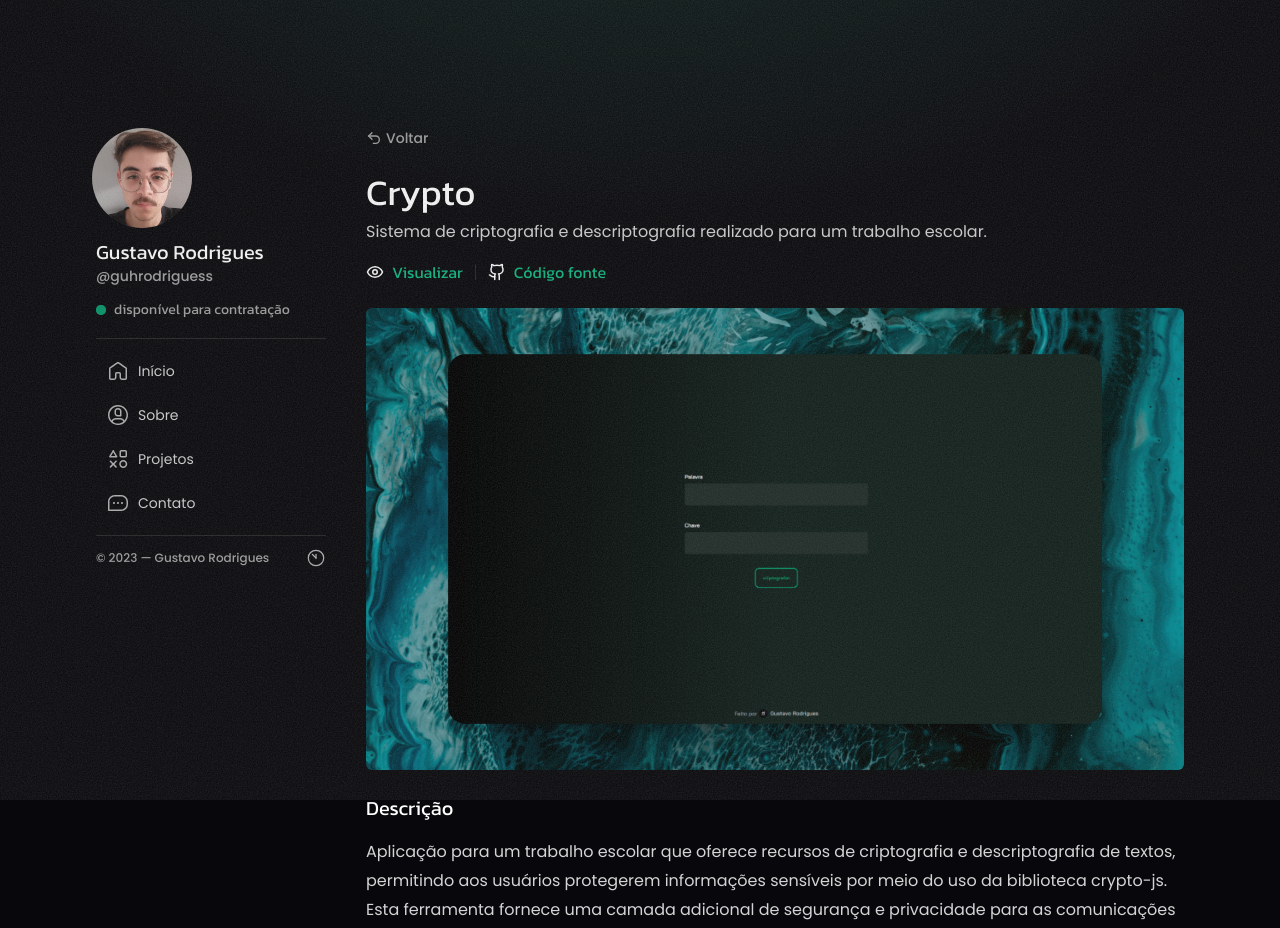
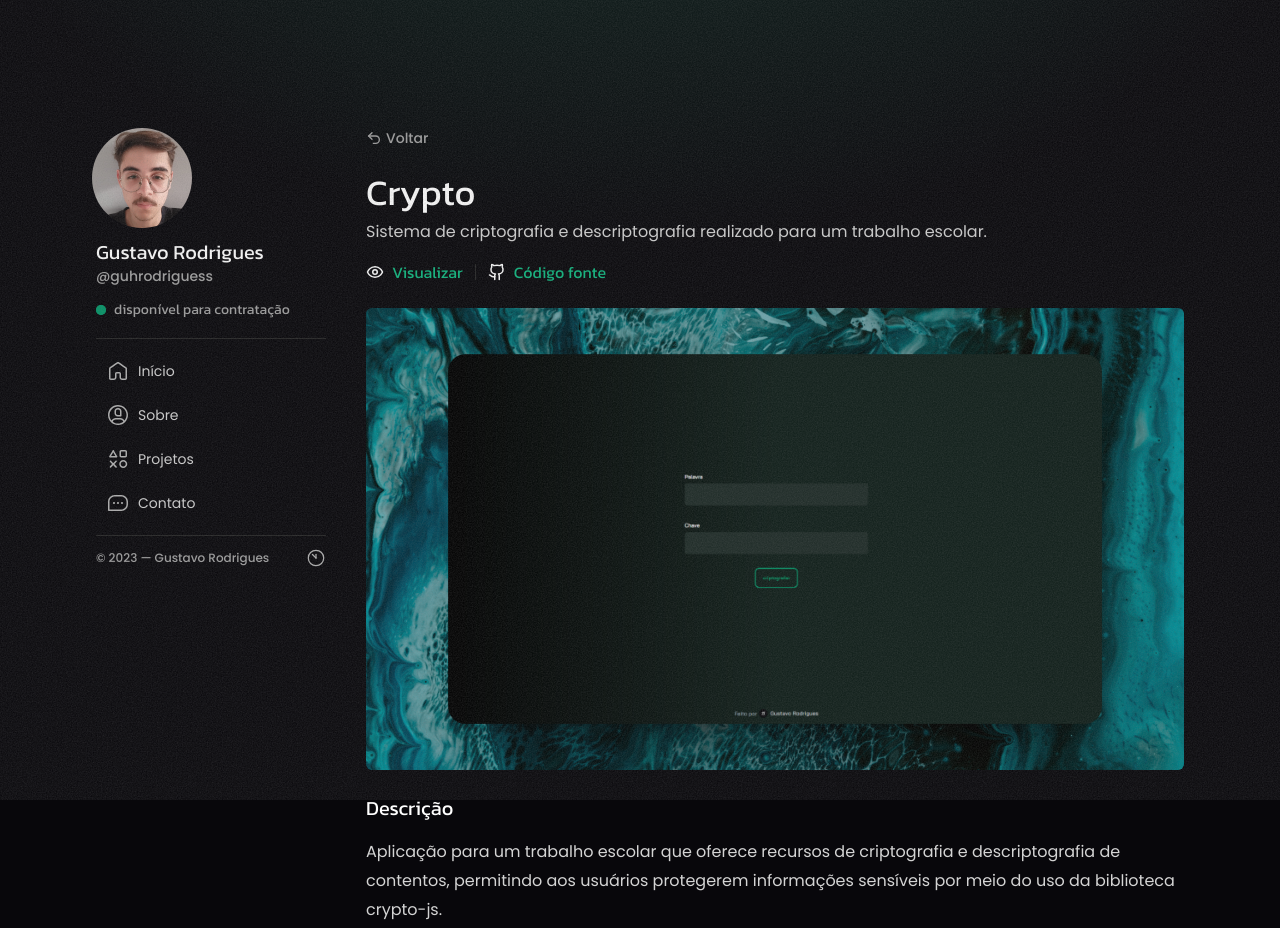
Before and after one commit to RJohnPaul/guhrodrigues.com, a Next.js app: page /projects/crypto in a window 1280 px wide. Shown: the top 928 px of the page. Built offline with nearby package versions, Linux system fonts and the light colour scheme.

Commit message:
feat: Updating projects

```diff
--- a/app/projects/[slug]/page.tsx
+++ b/app/projects/[slug]/page.tsx
@@ -114,7 +114,13 @@ export default function ProjectPage({ params }: { params: any }) {
             <Title variant="title" size="xl">
               Descrição
             </Title>
-            <Typography className="leading-relaxed">{description}</Typography>
+            <div className="space-y-2">
+              {description.map((desc, index) => (
+                <Typography key={index} className="leading-relaxed">
+                  {desc.content}
+                </Typography>
+              ))}
+            </div>
           </div>
           <div className="space-y-4">
             <Title variant="title" size="xl">
--- a/data/projects.tsx
+++ b/data/projects.tsx
@@ -31,8 +31,16 @@ export const projects: ProjectProps[] = [
     title: "ShareSpace",
     smallDescription:
       "Descubra e compartilhe prompts, transforme suas ideias em obras-primas.",
-    description:
-      "A funcionalidade principal do ShareSpace é a geração de prompts e comentários. Os prompts são estímulos criativos que podem ser usados para inspirar a escrita, estimular a discussão ou desencadear novas ideias. Os usuários podem criar prompts personalizados ou colaborar em sua criação, promovendo assim a cocriação de conteúdo. Uma das características mais distintivas é sua integração perfeita com a autenticação do Google. Isso garante que os usuários tenham uma experiência segura e confiável ao acessar a plataforma.",
+    description: [
+      {
+        content:
+          "A funcionalidade principal do ShareSpace é a geração de prompts e comentários. Os prompts são estímulos criativos que podem ser usados para inspirar a escrita, estimular a discussão ou desencadear novas ideias. Os usuários podem criar prompts personalizados ou colaborar em sua criação, promovendo assim a cocriação de conteúdo.",
+      },
+      {
+        content:
+          "Uma das características mais distintivas é sua integração perfeita com a autenticação do Google. Isso garante que os usuários tenham uma experiência segura e confiável ao acessar a plataforma.",
+      },
+    ],
     techs: [
       {
         image: nextjs,
@@ -71,10 +79,21 @@ export const projects: ProjectProps[] = [
     id: 2,
     image: quickchat,
     title: "QuickChat",
-    smallDescription:
-      "Chatbot feito com Vercel SDK, assim tornando-o uma experiência inteligente e agradável.",
-    description:
-      "Chatbot que faz uso da API da OpenAI em conjunto com a Vercel SDK para fornecer interações de conversação eficientes e automatizadas. Esta aplicação tem o potencial de ser uma ferramenta valiosa em várias aplicações, desde atendimento ao cliente automatizado até assistência em tarefas específicas. O QuickChat permite que os usuários tenham conversas naturais com um assistente virtual, alimentado pela tecnologia de IA da OpenAI.",
+    smallDescription: "Chatbot com uma experiência inteligente e agradável.",
+    description: [
+      {
+        content:
+          "Chatbot que faz uso da API da OpenAI em conjunto com a Vercel SDK para fornecer interações de conversação eficientes e automatizadas.",
+      },
+      {
+        content:
+          "Esta aplicação tem o potencial de ser uma ferramenta valiosa em várias aplicações, desde atendimento ao cliente automatizado até assistência em tarefas específicas.",
+      },
+      {
+        content:
+          "O QuickChat permite que os usuários tenham conversas naturais com um assistente virtual, alimentado pela tecnologia de IA da OpenAI.",
+      },
+    ],
     techs: [
       {
         image: nextjs,
@@ -106,8 +125,12 @@ export const projects: ProjectProps[] = [
     title: "SwiftMart",
     smallDescription:
       "Simulação de e-commerce na qual utiliza a API do Mercado Livre para a listagem dos produtos.",
-    description:
-      "Simulador de e-commerce inovador que possui funcionalidades de carrinho, listagem de produtos e pesquisa avançada. Utilizando a API do Mercado Livre, o SwiftMart oferece uma ampla gama de recursos que simulam a funcionalidade de uma loja virtual autêntica.",
+    description: [
+      {
+        content:
+          "Simulador de e-commerce inovador que possui funcionalidades de carrinho, listagem de produtos e pesquisa avançada. Utilizando a API do Mercado Livre, o SwiftMart oferece uma ampla gama de recursos que simulam a funcionalidade de uma loja virtual autêntica.",
+      },
+    ],
     techs: [
       {
         image: vite,
@@ -136,8 +159,12 @@ export const projects: ProjectProps[] = [
     title: "MovieCorn",
     smallDescription:
       "Aplicação onde é utilizada a TMDb API para mostrar uma biblioteca de filmes e séries.",
-    description:
-      "Plataforma dedicada a fornecer informações detalhadas sobre filmes e séries de TV, usando a API do The Movie Database (TMDb). O MovieCorn é uma fonte valiosa para os amantes do cinema e da televisão que desejam descobrir, explorar e acompanhar os títulos mais populares, os rankeados e os lançamentos mais recentes. ",
+    description: [
+      {
+        content:
+          "Plataforma dedicada a fornecer informações detalhadas sobre filmes e séries de TV, usando a API do The Movie Database (TMDb). O MovieCorn é uma fonte valiosa para os amantes do cinema e da televisão que desejam descobrir, explorar e acompanhar os títulos mais populares, os rankeados e os lançamentos mais recentes.",
+      },
+    ],
     techs: [
       {
         image: vite,
@@ -166,8 +193,16 @@ export const projects: ProjectProps[] = [
     title: "Crypto",
     smallDescription:
       "Sistema de criptografia e descriptografia realizado para um trabalho escolar.",
-    description:
-      "Aplicação para um trabalho escolar que oferece recursos de criptografia e descriptografia de textos, permitindo aos usuários protegerem informações sensíveis por meio do uso da biblioteca crypto-js. Esta ferramenta fornece uma camada adicional de segurança e privacidade para as comunicações online e é valiosa para qualquer pessoa que deseje manter suas informações confidenciais.",
+    description: [
+      {
+        content:
+          "Aplicação para um trabalho escolar que oferece recursos de criptografia e descriptografia de contentos, permitindo aos usuários protegerem informações sensíveis por meio do uso da biblioteca crypto-js.",
+      },
+      {
+        content:
+          "Esta ferramenta fornece uma camada adicional de segurança e privacidade para as comunicações online e é valiosa para qualquer pessoa que deseje manter suas informações confidenciais.",
+      },
+    ],
     techs: [
       {
         image: vite,
@@ -192,8 +227,16 @@ export const projects: ProjectProps[] = [
     title: "Weather",
     smallDescription:
       "Aplicação para mostrar a previsão do tempo utilizando a Open Weather API.",
-    description:
-      "Aplicação que utiliza a API da OpenWeather para fornecer informações atualizadas sobre as condições climáticas em todo o mundo. Esta aplicação é uma ferramenta valiosa para pessoas que desejam acompanhar o clima em diversas localidades e planejar suas atividades com base nas previsões meteorológicas",
+    description: [
+      {
+        content:
+          "Aplicação que utiliza a API da OpenWeather para fornecer informações atualizadas sobre as condições climáticas em todo o mundo.",
+      },
+      {
+        content:
+          "Esta aplicação é uma ferramenta valiosa para pessoas que desejam acompanhar o clima em diversas localidades e planejar suas atividades com base nas previsões meteorológicas",
+      },
+    ],
     techs: [
       {
         image: vite,
@@ -218,8 +261,16 @@ export const projects: ProjectProps[] = [
     title: "To-do",
     smallDescription:
       "Projeto desenvolvido para criar e armazenar tarefas com o uso do localStorage.",
-    description:
-      "O projeto To-do com o uso do localStorage é uma aplicação de lista de tarefas que permite aos usuários criar, visualizar, concluir e excluir tarefas, com a capacidade de armazenar essas informações localmente no navegador. Essa abordagem é particularmente útil para manter listas de tarefas pessoais sem a necessidade de um servidor ou banco de dados.",
+    description: [
+      {
+        content:
+          "O projeto To-do com o uso do localStorage é uma aplicação de lista de tarefas que permite aos usuários criar, visualizar, concluir e excluir tarefas, com a capacidade de armazenar essas informações localmente no navegador.",
+      },
+      {
+        content:
+          "Essa abordagem é particularmente útil para manter listas de tarefas pessoais sem a necessidade de um servidor ou banco de dados.",
+      },
+    ],
     techs: [
       {
         image: html,
@@ -244,8 +295,16 @@ export const projects: ProjectProps[] = [
     title: "Music Player",
     smallDescription:
       "A música sempre está presente em minha vida, ouça minhas músicas favoritas.",
-    description:
-      "Meu projeto Music Player representa um marco significativo em minha jornada criativa. Foi um dos primeiros projetos que eu criei e uma decisão que tomei para compartilhar minha profunda paixão pela música. Cada aspecto foi meticulosamente construído 100% à mão, do design aos controles, para transmitir a essência da minha conexão com a música.",
+    description: [
+      {
+        content:
+          "Meu projeto Music Player representa um marco significativo em minha jornada criativa. Foi um dos primeiros projetos que eu criei e uma decisão que tomei para compartilhar minha profunda paixão pela música.",
+      },
+      {
+        content:
+          "Cada aspecto foi meticulosamente construído 100% à mão, do design aos controles, para transmitir a essência da minha conexão com a música.",
+      },
+    ],
     techs: [
       {
         image: html,
```
Also changed, not shown: components/ui/ProjectItem.tsx (+1 -1 lines), types/index.ts (+5 -3 lines).
